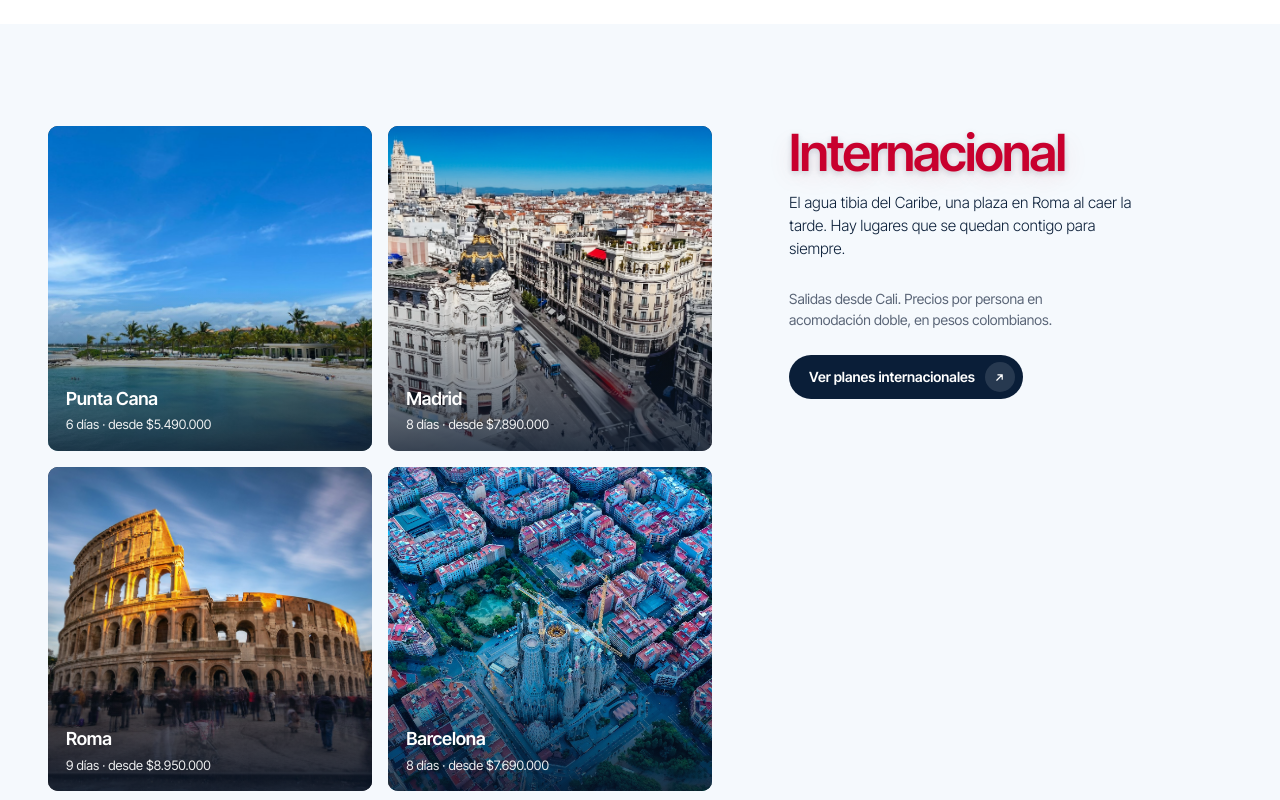
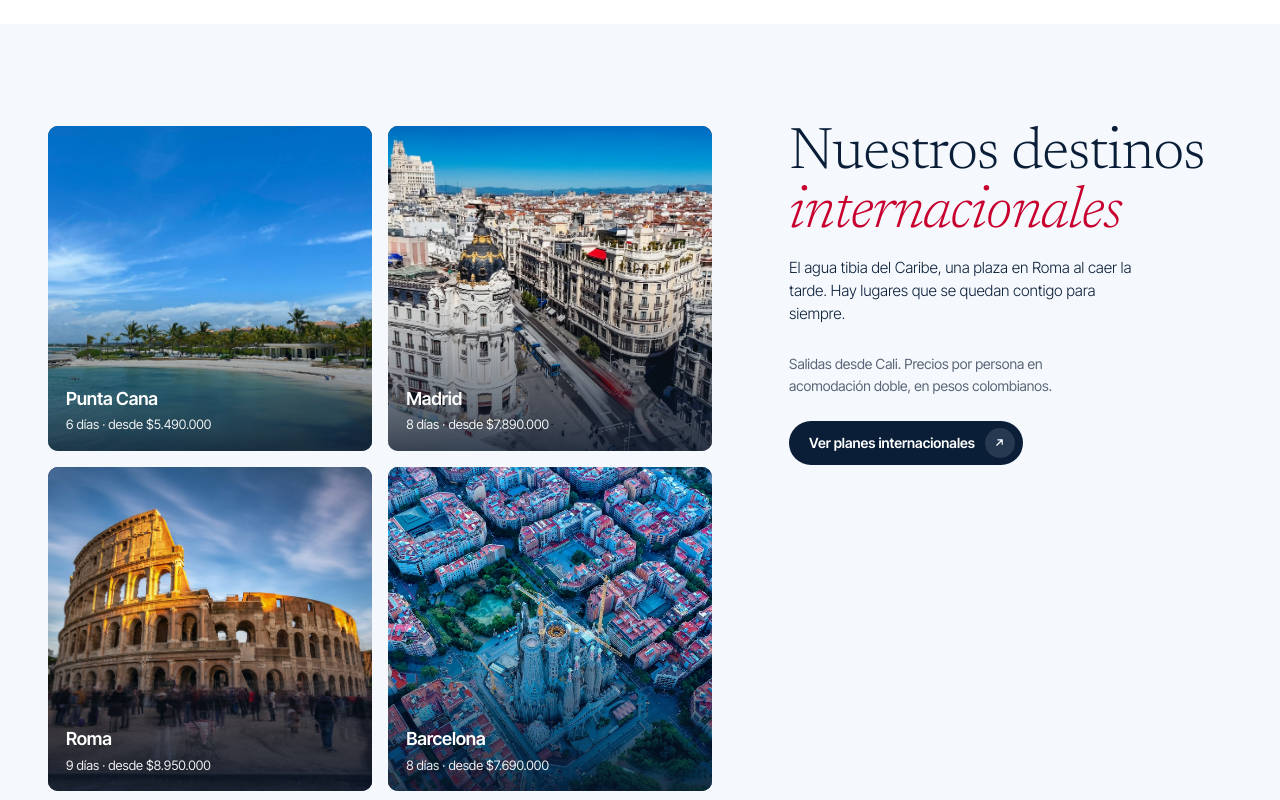
Before and after one commit to jblince/hoturis, a plain HTML site: page index.html in a window 1280 px wide. Shown: the part 2840-3640 px from the top of the page. Drawn offline with Linux system fonts and the light colour scheme.

Commit message:
Títulos de destinos con la serif y cursiva roja
Co-Authored-By: Claude Opus 5.5 <noreply@anthropic.com>
Claude-Session: https://claude.ai/code/session_01Gk8JSmdyJXB6W17HGXVsB6

```diff
--- a/index.html
+++ b/index.html
@@ -105,7 +105,8 @@ h1,h2,h3,p{margin:0}
 .dest .meta{display:block;font-size:13px;opacity:.92;margin-top:2px}
 .dest.vacio{display:flex;align-items:center;justify-content:center;text-align:center;box-sizing:border-box;padding:16px;background:#EEF3F8;border:1px dashed rgba(10,30,56,.25);color:var(--muted);font-size:13px}
 .intl-txt{position:sticky;top:48px}
-#t-intl,#t-nac{text-shadow:0 2px 6px rgba(10,30,56,.18),0 8px 24px rgba(200,0,46,.12)}
+.tit-serif{margin:0;font-family:'Newsreader',Georgia,serif;font-weight:300;font-optical-sizing:auto;font-size:clamp(40px,4.6vw,68px);line-height:1;letter-spacing:-.015em;color:#0A1E38}
+.tit-serif em{display:block;font-style:italic;color:#C8002E}
 /* nacionales */
 .nac{display:grid;grid-template-columns:1fr 1fr;border-top:1px solid var(--line)}
 .nac>article{display:grid;grid-template-columns:1fr 210px;gap:24px;padding:28px 28px 28px 0;border-bottom:1px solid var(--line)}
@@ -242,7 +243,7 @@ h1,h2,h3,p{margin:0}
         <a class="dest" href="#"><img src="img/2e299febce91acb7cbdab626e127cfb0.jpg" alt="Vista aérea de Barcelona con la Sagrada Familia"><span class="velo" aria-hidden="true"></span><span class="info"><span class="nombre">Barcelona</span><span class="meta">8 días · desde $7.690.000</span></span></a>
       </div>
       <div class="intl-txt">
-        <h2 id="t-intl" class="tight" style="font-size:clamp(34px,4vw,56px);color:#C8002E">Internacional</h2>
+        <h2 id="t-intl" class="tit-serif">Nuestros destinos <em>internacionales</em></h2>
         <p style="font-size:clamp(15px,1.2vw,17px);line-height:1.5;letter-spacing:-.01em;font-weight:300;max-width:40ch;margin-top:12px">El agua tibia del Caribe, una plaza en Roma al caer la tarde. Hay lugares que se quedan contigo para siempre.</p>
         <p class="muted" style="font-size:14px;max-width:40ch;margin-top:28px">Salidas desde Cali. Precios por persona en acomodación doble, en pesos colombianos.</p>
         <a class="pill pill-dark" href="#" style="margin-top:24px">Ver planes internacionales <span class="ico"><svg aria-hidden="true" width="13" height="13" viewBox="0 0 24 24" fill="none" stroke="currentColor" stroke-width="2.2" stroke-linecap="round" stroke-linejoin="round"><path d="M7 17L17 7M9 7h8v8"></path></svg></span></a>
@@ -269,7 +270,7 @@ h1,h2,h3,p{margin:0}
   <div class="wrap">
     <div style="display:flex;flex-wrap:wrap;justify-content:space-between;align-items:flex-end;gap:16px 48px;margin-bottom:clamp(28px,3vw,44px)">
       <div>
-        <h2 id="t-nac" class="tight" style="font-size:clamp(34px,4vw,56px);color:#C8002E">Nacional</h2>
+        <h2 id="t-nac" class="tit-serif">Nuestros destinos <em>nacionales</em></h2>
         <p style="font-size:clamp(15px,1.2vw,17px);line-height:1.5;letter-spacing:-.01em;font-weight:300;max-width:44ch;margin-top:12px">Un mar de siete colores, café en la montaña y atardeceres en Cartagena. Colombia está más cerca de lo que crees.</p>
       </div>
       <p class="muted" style="font-size:14px;max-width:42ch">Precios por persona en acomodación doble, en pesos colombianos. Precio sujeto a cambios.</p>
```
